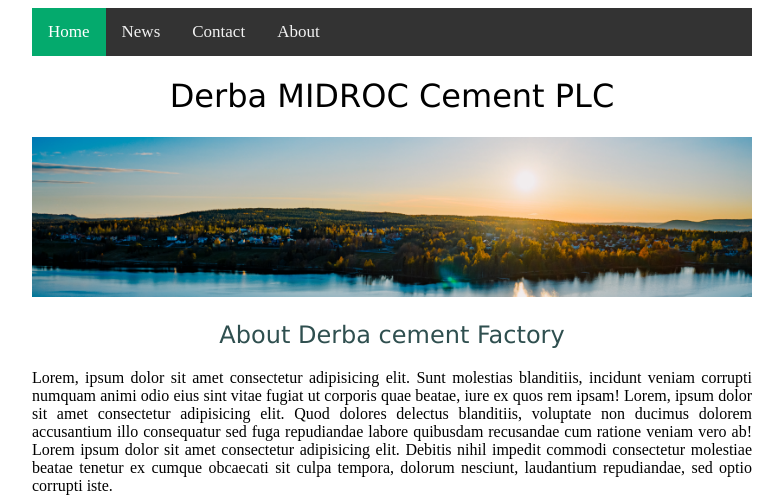
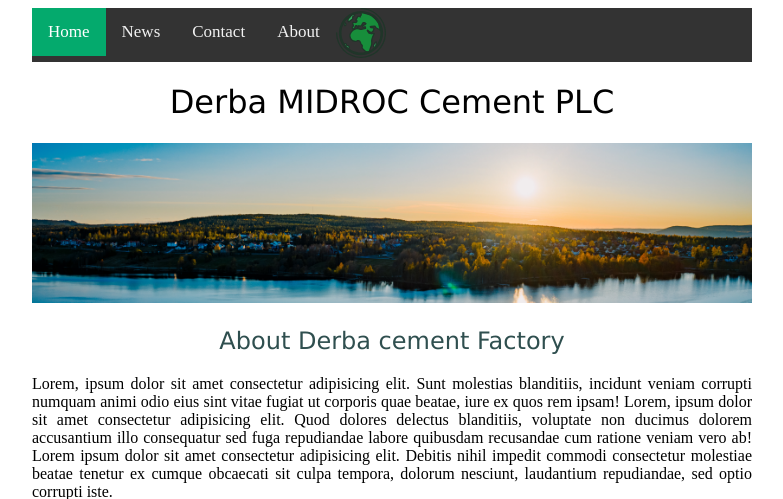
Before and after one commit to Kaleab-Dessalegn/Flask_project, a Flask app: template templates/index.html in a window 1280 px wide. Shown: the top 499 px of the page, without its empty margins (248-1031 px from the left). Run offline with Flask 3, Linux system fonts and the light colour scheme; the template is opened without the code that fills it, so the values that code supplies are empty.

Commit message:
modified content

```diff
--- a/templates/index.html
+++ b/templates/index.html
@@ -67,12 +67,7 @@
 
 <body>
     <div id="container">
-        <div class="topnav">
-            <a class="active" href="#home">Home</a>
-            <a href="#news">News</a>
-            <a href="#contact">Contact</a>
-            <a href="#about">About</a>
-        </div>
+        {% include "nav.html" %}
         <h1>Derba MIDROC Cement PLC</h1>
         <h2>{{Company_name}}</h2>
         <img src="/static/kal.jpg" alt="Photo">
--- /dev/null
+++ b/templates/nav.html
@@ -0,0 +1,7 @@
+<div class="topnav">
+    <img src="../static/kal.svg" style="height: 50px; width:50px;" >
+    <a class="active" href="#home">Home</a>
+    <a href="#news">News</a>
+    <a href="#contact">Contact</a>
+    <a href="#about">About</a>
+</div>
```
Also changed, not shown: static/kal.svg (added).
